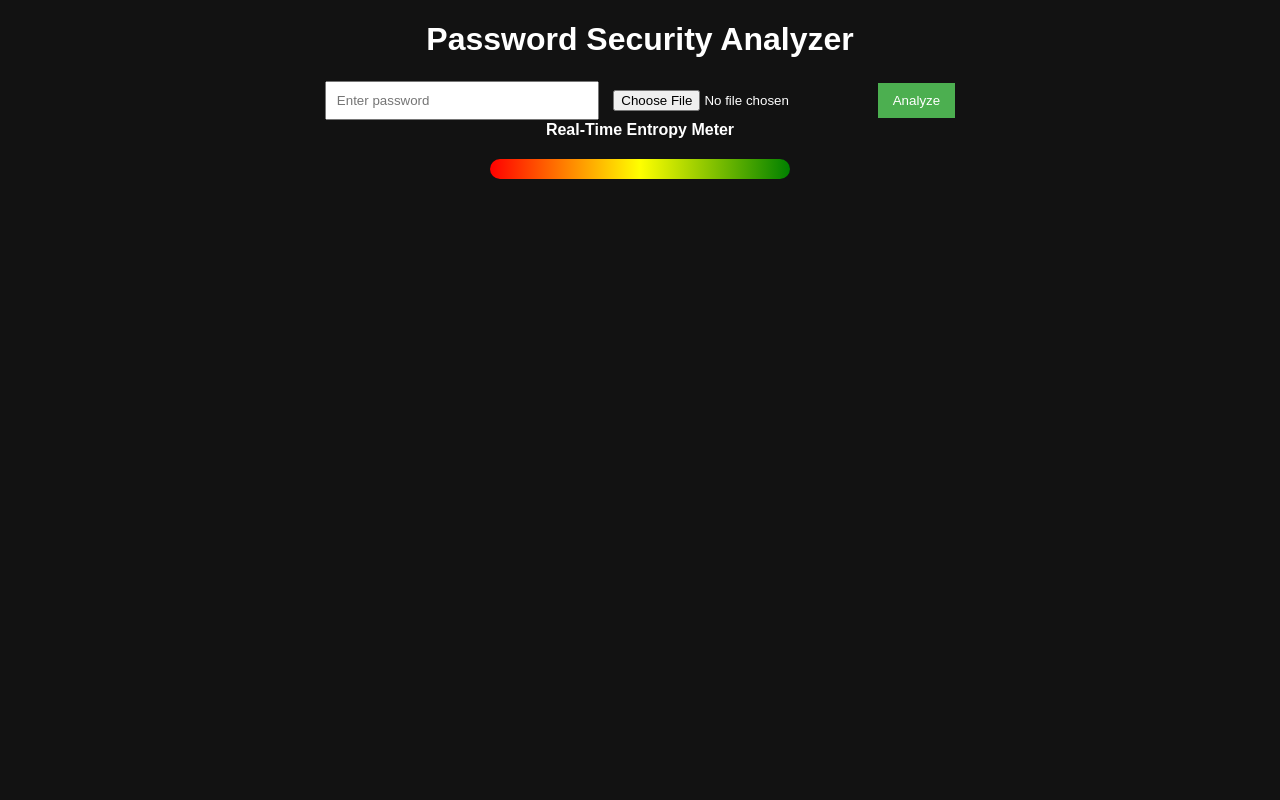
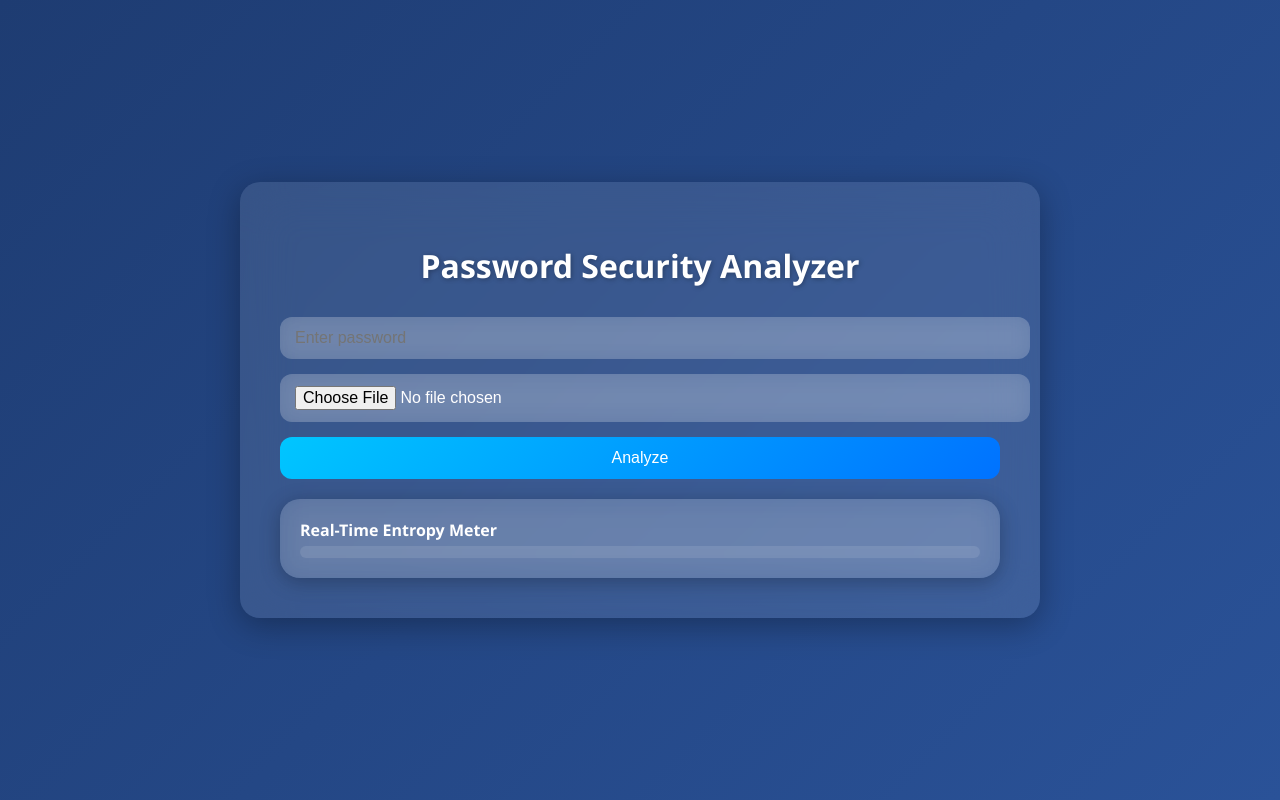
Before and after one commit to Madushanka24/Password-Security-Analysis-Hash-Attack-Simulator, a Flask app: page / in a window 1280 px wide. Run offline with Flask 3, Linux system fonts and the light colour scheme.

Commit message:
css updated

```diff
--- a/static/style.css
+++ b/static/style.css
@@ -1,32 +1,112 @@
+/*Global Body Styling*/
 body {
-    font-family: Arial;
-    background: #121212;
-    color: white;
-    text-align: center;
+    margin: 0;
+    font-family: 'Segoe UI', Tahoma, Geneva, Verdana, sans-serif;
+    background: linear-gradient(135deg, #1e3c72, #2a5298);
+    min-height: 100vh;
+    display: flex;
+    justify-content: center;
+    align-items: center;
 }
 
-input {
-    padding: 10px;
-    width: 250px;
+/*Dashboard Container*/
+.dashboard {
+    width: 720px;
+    padding: 40px;
+    border-radius: 20px;
+    background: rgba(255, 255, 255, 0.1);
+    backdrop-filter: blur(25px);
+    box-shadow: 0 8px 32px rgba(0,0,0,0.3);
+    color: #fff;
+}
+
+/*Dashboard Title*/
+.dashboard h1 {
+    text-align: center;
+    margin-bottom: 30px;
+    font-size: 2rem;
+    text-shadow: 1px 1px 5px rgba(0,0,0,0.3);
+}
+
+/*Form Inputs & Buttons*/
+input[type="text"], input[type="file"] {
+    width: 100%;
+    padding: 12px 15px;
+    margin-bottom: 15px;
+    border-radius: 12px;
+    border: none;
+    font-size: 16px;
+    outline: none;
+    background: rgba(255,255,255,0.2);
+    color: #fff;
+    backdrop-filter: blur(10px);
 }
 
 button {
-    padding: 10px 15px;
-    background: #4CAF50;
+    width: 100%;
+    padding: 12px 15px;
+    border-radius: 12px;
     border: none;
-    color: white;
+    background: linear-gradient(135deg, #00c6ff, #0072ff);
+    color: #fff;
+    font-size: 16px;
+    cursor: pointer;
+    transition: 0.3s;
 }
 
+button:hover {
+    background: linear-gradient(135deg, #0072ff, #00c6ff);
+    transform: translateY(-2px);
+}
+
+/*Glass Cards*/
+.card {
+    margin-top: 20px;
+    padding: 20px;
+    border-radius: 20px;
+    background: rgba(255,255,255,0.15);
+    backdrop-filter: blur(15px);
+    box-shadow: 0 4px 20px rgba(0,0,0,0.25);
+}
+
+/*Entropy Meter*/
 .entropy-bar {
-    width: 300px;
-    height: 20px;
-    background: #0e0d0d;
-    margin: 20px auto;
+    width: 100%;
+    height: 12px;
     border-radius: 10px;
+    background: rgba(255,255,255,0.1);
+    margin-top: 5px;
 }
 
 .entropy-fill {
     height: 100%;
-    background: linear-gradient(to right, red, yellow, green);
+    width: 0%;
     border-radius: 10px;
+    transition: 0.4s ease;
 }
+
+/*Attack Animation*/
+.attack-animation {
+    font-family: monospace;
+    margin-top: 10px;
+    height: 25px;
+    color: #00ffea;
+}
+
+/* Responsive */
+@media (max-width: 768px) {
+    .dashboard {
+        width: 90%;
+        padding: 30px;
+    }
+}
+
+@media (max-width: 480px) {
+    .dashboard {
+        padding: 20px;
+    }
+
+    button, input[type="text"], input[type="file"] {
+        font-size: 14px;
+    }
+}
```
